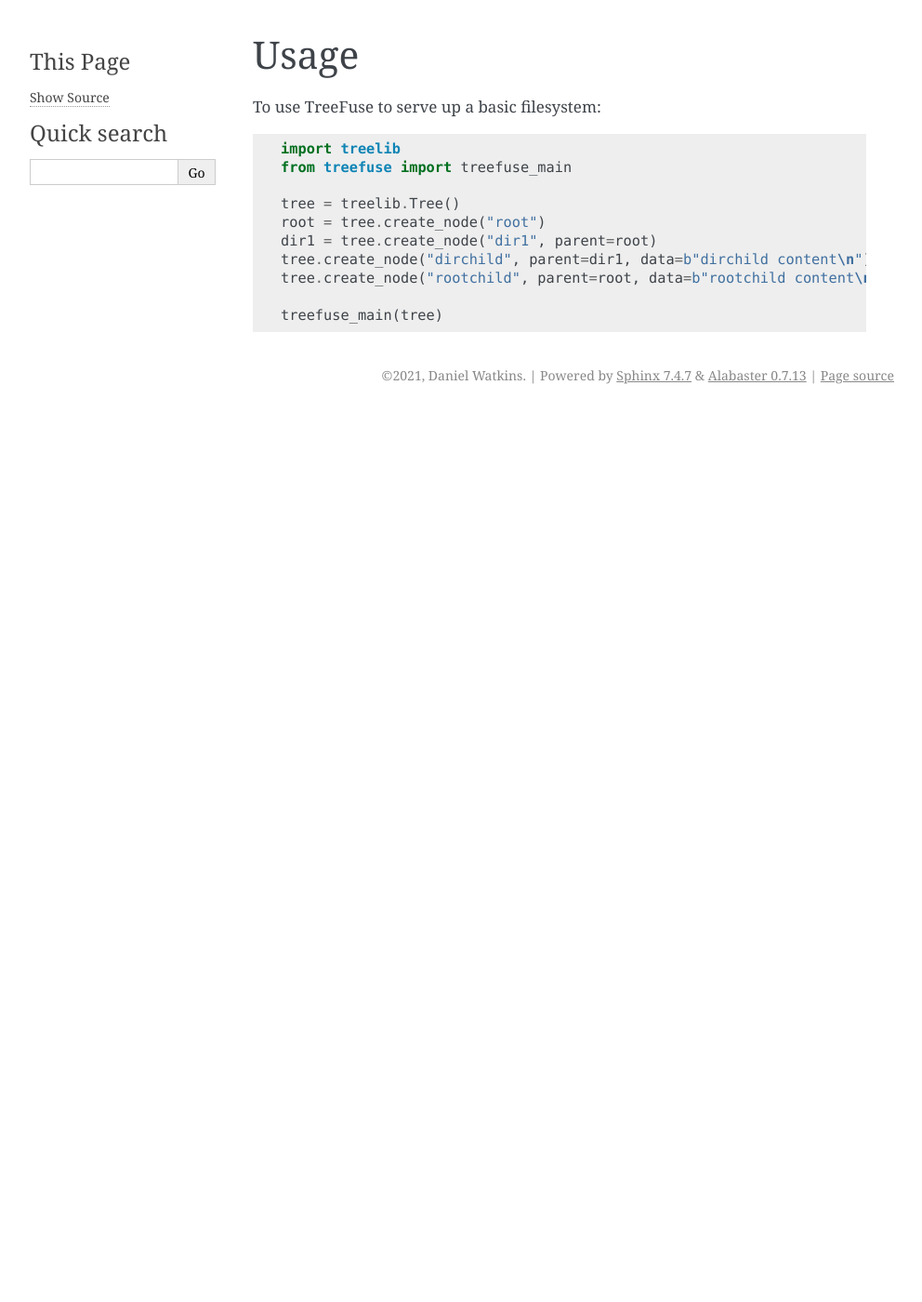
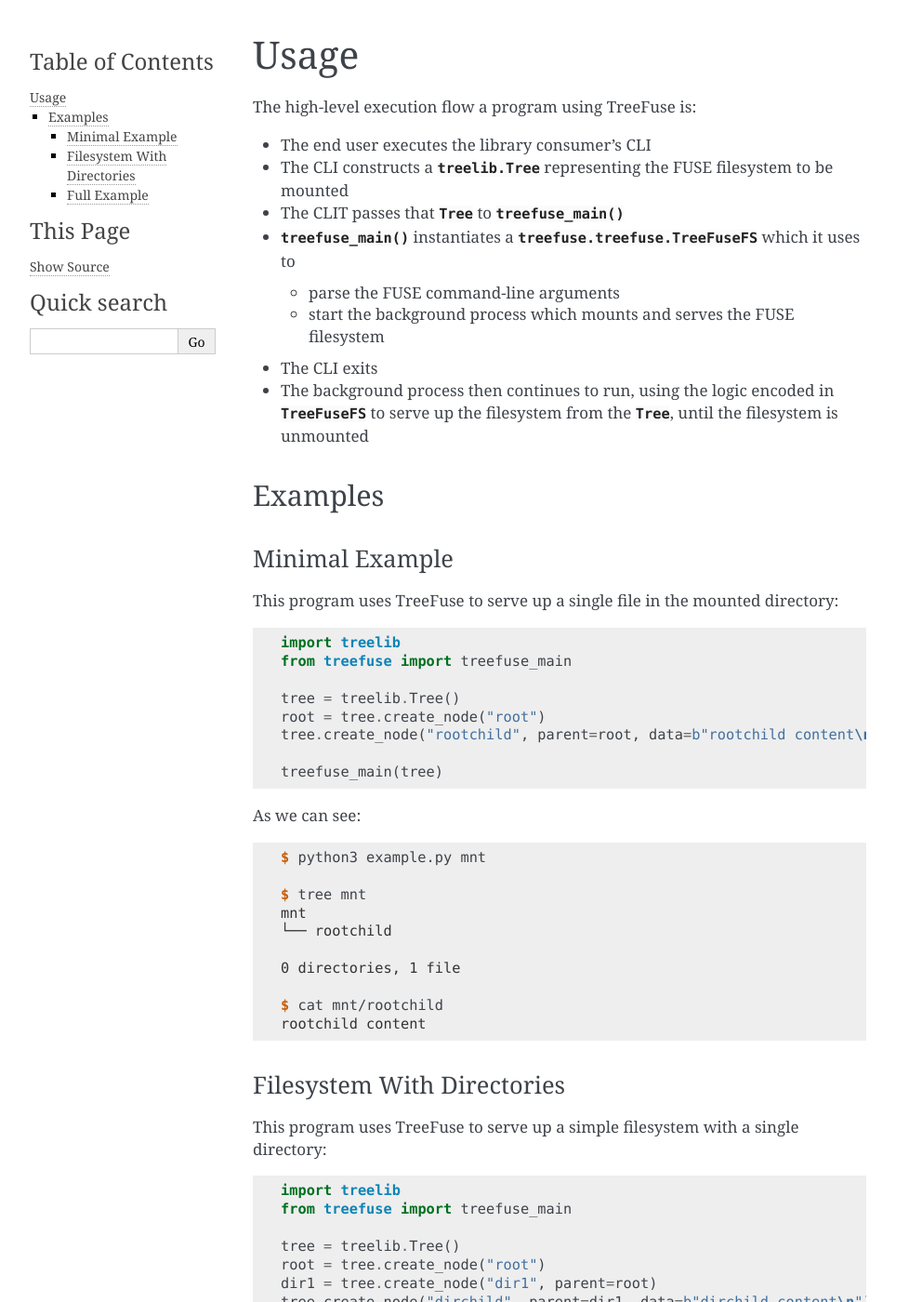
Before and after one commit to OddBloke/TreeFuse, a Sphinx documentation site: the page built from docs/usage.rst, in a window 1280 px wide and 1400 px high. Shown: the whole window at 93% size, without its empty margins (148-1140 px from the left). Built offline with Sphinx 7.4.7, drawn with Linux system fonts in a browser that asks for light colours; pages that are not in the unit, such as notebooks, are missing from menus; some of the changed text lies outside the part shown.

Commit message:
docs/usage: add high-level flow, and multiple examples

```diff
--- a/README.rst
+++ b/README.rst
@@ -54,6 +54,7 @@ filesystem matching the given tree::
     $ cat mnt/dir1/dirchild
     dirchild content
 
+See :ref:`examples` for more examples.
 
 Roadmap
 -------
--- a/docs/usage.rst
+++ b/docs/usage.rst
@@ -2,7 +2,63 @@
 Usage
 =====
 
-To use TreeFuse to serve up a basic filesystem::
+The high-level execution flow a program using TreeFuse is:
+
+* The end user executes the library consumer's CLI
+* The CLI constructs a :py:class:`treelib.Tree` representing the FUSE
+  filesystem to be mounted
+* The CLIT passes that :py:class:`Tree <treelib.Tree>` to
+  :py:func:`treefuse_main() <treefuse.treefuse_main>`
+* :py:func:`treefuse_main` instantiates a
+  :py:class:`treefuse.treefuse.TreeFuseFS` which it uses to
+
+  * parse the FUSE command-line arguments
+  * start the background process which mounts and serves the FUSE filesystem
+* The CLI exits
+* The background process then continues to run, using the logic encoded in
+  :py:class:`TreeFuseFS` to serve up the filesystem from the :py:class:`Tree`,
+  until the filesystem is unmounted
+
+
+.. _examples:
+
+Examples
+--------
+
+Minimal Example
+~~~~~~~~~~~~~~~
+
+This program uses TreeFuse to serve up a single file in the mounted directory::
+
+    import treelib
+    from treefuse import treefuse_main
+
+    tree = treelib.Tree()
+    root = tree.create_node("root")
+    tree.create_node("rootchild", parent=root, data=b"rootchild content\n")
+
+    treefuse_main(tree)
+
+As we can see:
+
+.. code-block:: shell-session
+
+    $ python3 example.py mnt
+
+    $ tree mnt
+    mnt
+    └── rootchild
+
+    0 directories, 1 file
+
+    $ cat mnt/rootchild
+    rootchild content
+
+Filesystem With Directories
+~~~~~~~~~~~~~~~~~~~~~~~~~~~
+
+This program uses TreeFuse to serve up a simple filesystem with a single
+directory::
 
     import treelib
     from treefuse import treefuse_main
@@ -14,3 +70,64 @@ To use TreeFuse to serve up a basic filesystem::
     tree.create_node("rootchild", parent=root, data=b"rootchild content\n")
 
     treefuse_main(tree)
+
+As we can see:
+
+.. code-block:: shell-session
+
+    $ python3 example.py mnt
+
+    $ tree -p mnt
+    mnt
+    ├── [drwxr-xr-x]  dir1
+    │   └── [-r--r--r--]  dirchild
+    └── [-r--r--r--]  rootchild
+
+    1 directory, 2 files
+
+    $ cat mnt/rootchild
+    rootchild content
+
+    $ cat mnt/dir1/dirchild
+    dirchild content
+
+
+Full Example
+~~~~~~~~~~~~
+
+This program uses TreeFuse to serve up the same simple, single-directory
+filesystem as above, but demonstrates using :py:class:`treefuse.TreeFuseStat`
+to modify the permissions::
+
+    import treelib
+
+    from treefuse import TreeFuseStat, treefuse_main
+
+    tree = treelib.Tree()
+    root = tree.create_node("root")
+    dir1 = tree.create_node(
+        "dir1", parent=root, data=(None, TreeFuseStat.for_directory(mode=0o705))
+    )
+    tree.create_node("dirchild", parent=dir1, data=b"dirchild content\n")
+    tree.create_node(
+        "rootchild",
+        parent=root,
+        data=(b"rootchild content\n", TreeFuseStat.for_file(mode=0o755)),
+    )
+
+    treefuse_main(tree)
+
+As we can see, the permissions on the files are different from the previous
+example, as we specified:
+
+.. code-block:: shell-session
+
+    $ python3 example.py mnt
+
+    $ tree -p mnt/
+    mnt/
+    ├── [drwx---r-x]  dir1
+    │   └── [-r--r--r--]  dirchild
+    └── [-rwxr-xr-x]  rootchild
+
+    1 directory, 2 files
```
Also changed, not shown: 1 other file.
